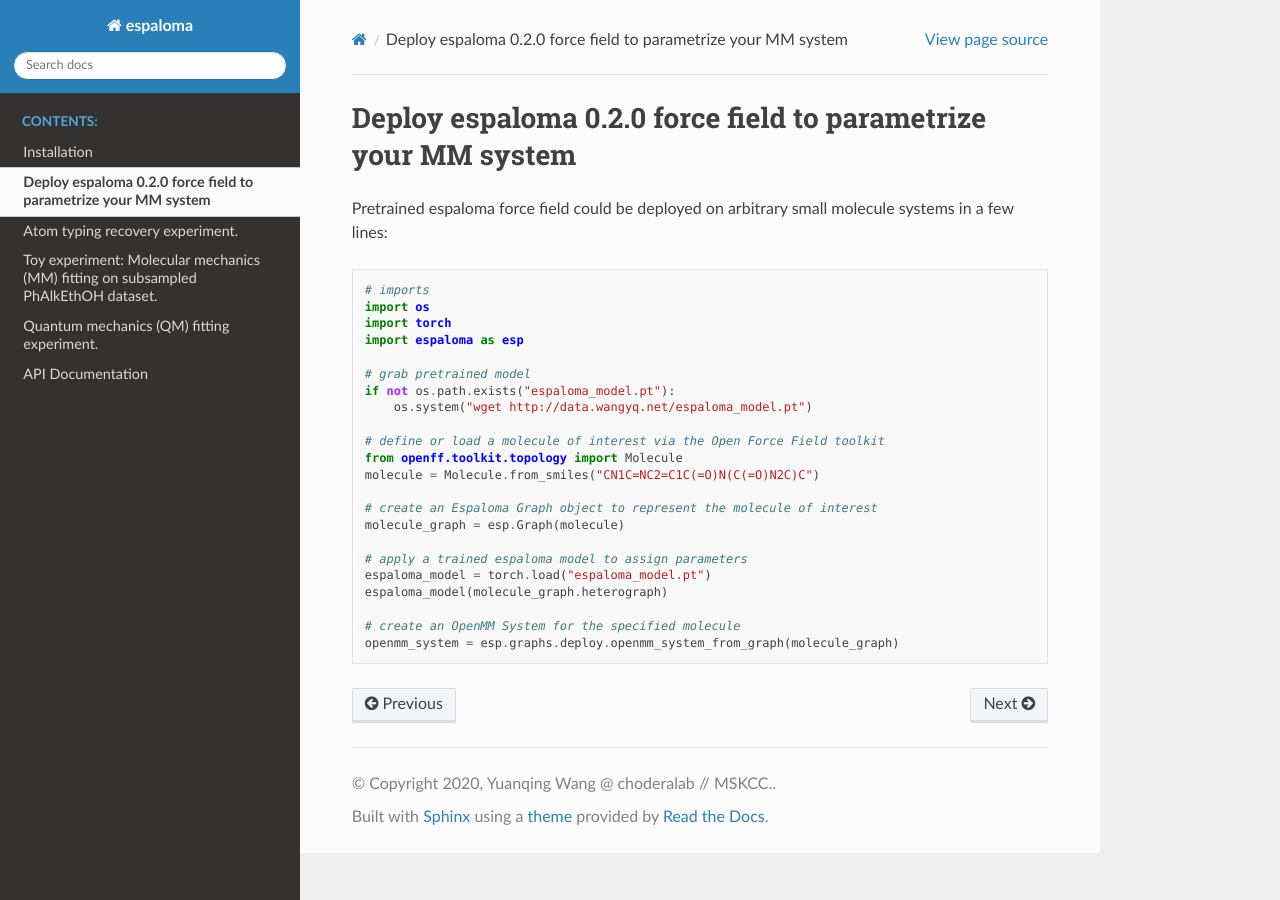
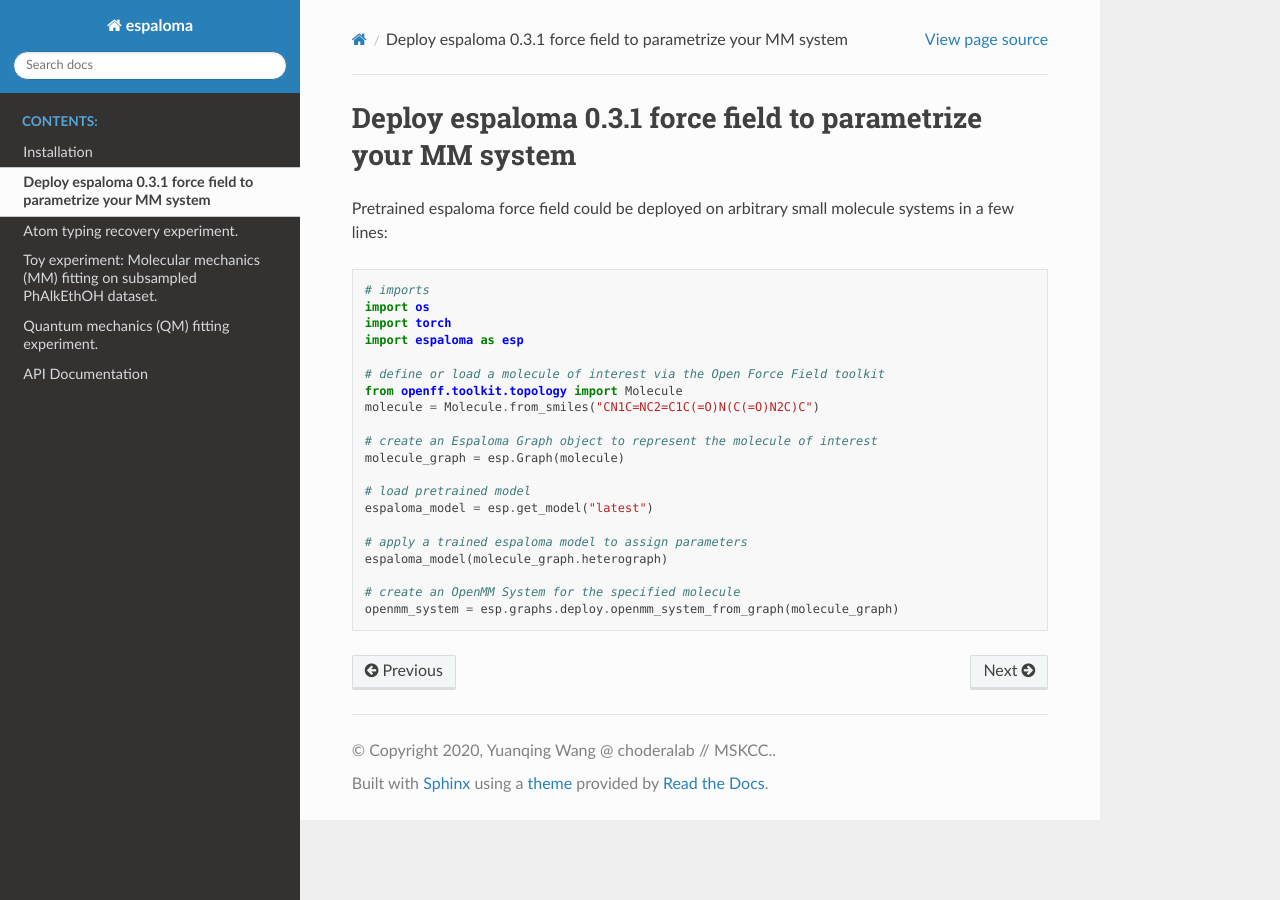
Before and after one commit to choderalab/espaloma, a Sphinx documentation site: the page built from docs/deploy.rst, in a window 1280 px wide. Built offline with Sphinx 7.4.7 and the Read the Docs theme 2.0.0, drawn with Linux system fonts in a browser that asks for light colours.

Commit message:
update for espaloma 0.3.1

````diff
--- a/README.md
+++ b/README.md
@@ -26,7 +26,7 @@ We show that this approach is not only sufficiently expressive to reproduce lega
 $ conda install -c conda-forge -c dglteam "espaloma=0.3.1" "dgl<1"
 ```
 
-# Example: Deploy espaloma 0.2.0 pretrained force field to arbitrary MM system
+# Example: Deploy espaloma 0.3.1 pretrained force field to arbitrary MM system
 
 ```python
 # imports
--- a/docs/deploy.rst
+++ b/docs/deploy.rst
@@ -1,4 +1,4 @@
-Deploy espaloma 0.2.0 force field to parametrize your MM system
+Deploy espaloma 0.3.1 force field to parametrize your MM system
 ===============================================================
 Pretrained espaloma force field could be deployed on arbitrary small molecule
 systems in a few lines::
@@ -8,10 +8,6 @@ systems in a few lines::
     import torch
     import espaloma as esp
 
-    # grab pretrained model
-    if not os.path.exists("espaloma_model.pt"):
-        os.system("wget http://data.wangyq.net/espaloma_model.pt")
-
     # define or load a molecule of interest via the Open Force Field toolkit
     from openff.toolkit.topology import Molecule
     molecule = Molecule.from_smiles("CN1C=NC2=C1C(=O)N(C(=O)N2C)C")
@@ -19,8 +15,10 @@ systems in a few lines::
     # create an Espaloma Graph object to represent the molecule of interest
     molecule_graph = esp.Graph(molecule)
 
+    # load pretrained model
+    espaloma_model = esp.get_model("latest")
+
     # apply a trained espaloma model to assign parameters
-    espaloma_model = torch.load("espaloma_model.pt")
     espaloma_model(molecule_graph.heterograph)
 
     # create an OpenMM System for the specified molecule
````
